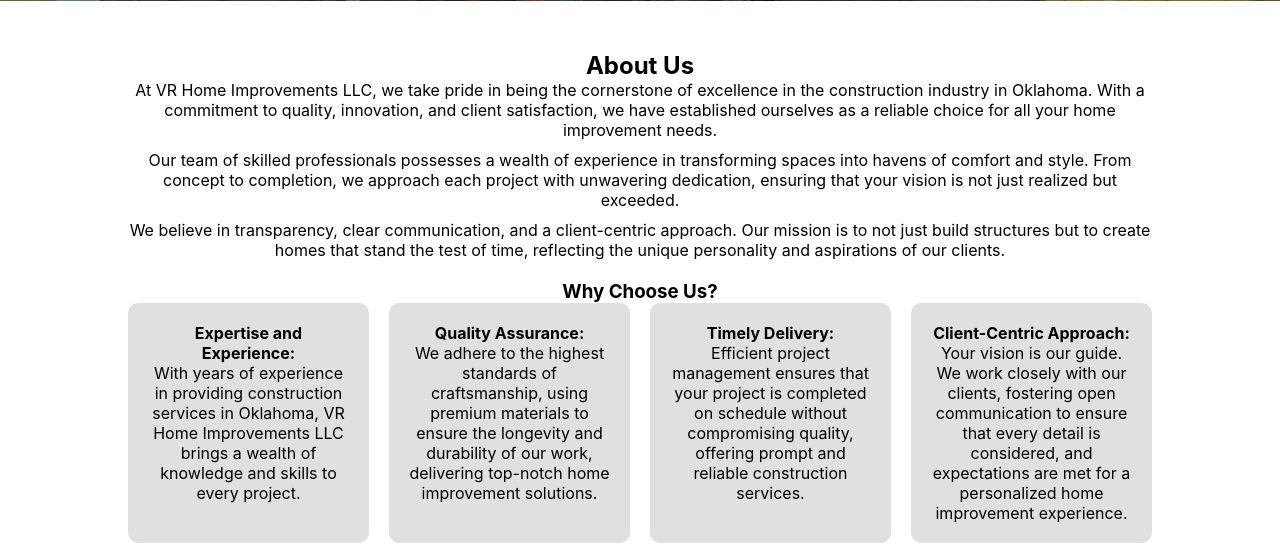
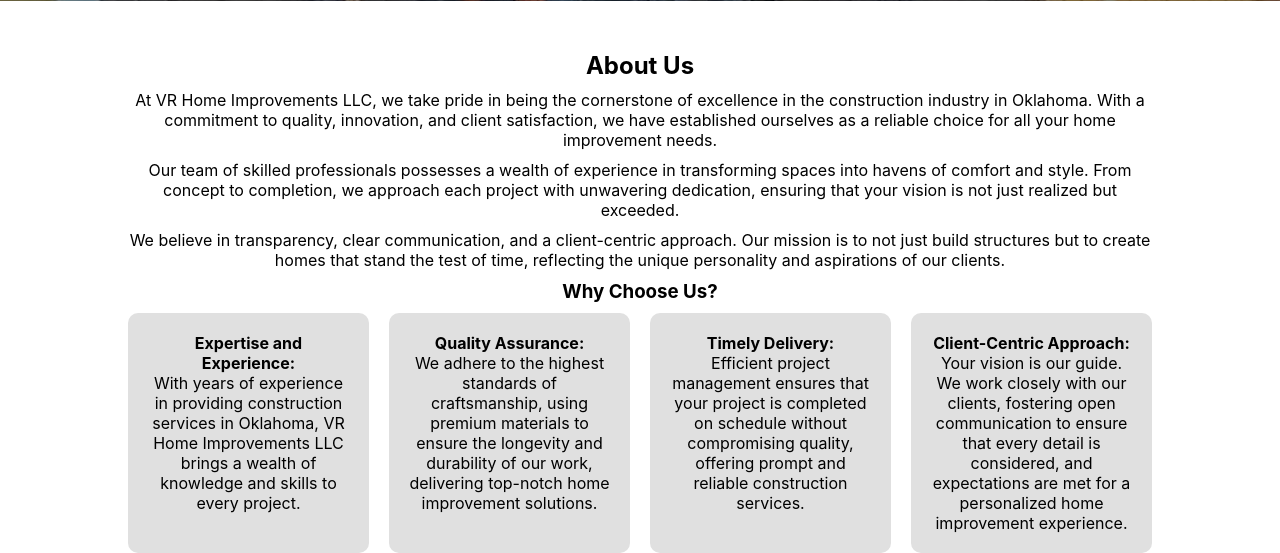
Before and after one commit to TommyPhelps/VRHomeImprovementsLLC-Site, a PHP site: page / in a window 1280 px wide. Shown: the part 680-1233 px from the top of the page. Run offline with PHP 8.4, Linux system fonts and the light colour scheme.

Commit message:
Add padding to headings in about sections

```diff
--- a/styles.css
+++ b/styles.css
@@ -67,8 +67,8 @@ img {
     text-align: center;
 }
 
-.about > div > h3 {
-    padding: 10px 0 0;
+.about > div > h3, .about > div > h2 {
+    padding-bottom: 10px;
 }
 
 .about > div > p {
```
